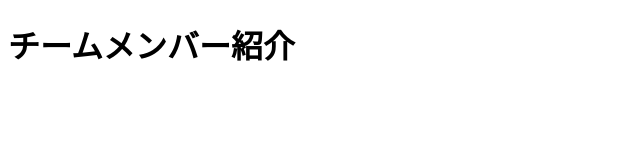
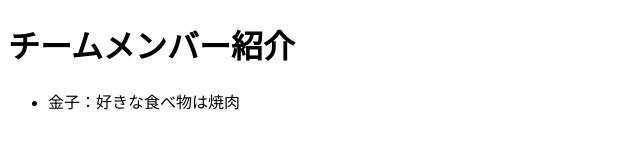
Before and after one commit to yuyakanko/19kadai, a plain HTML site: page index.html in a window 1280 px wide. Shown: the whole page, without its empty margins (0-640 px from the left). Drawn offline with Linux system fonts and the light colour scheme.

Commit message:
好きな食べ物

```diff
--- a/index.html
+++ b/index.html
@@ -9,6 +9,7 @@
     <h1>チームメンバー紹介</h1>
     <ul>
         <!--メンバー紹介をここに追加-->
+        <li>金子：好きな食べ物は焼肉</li>
     </ul>
 </body>
 </html>
```
